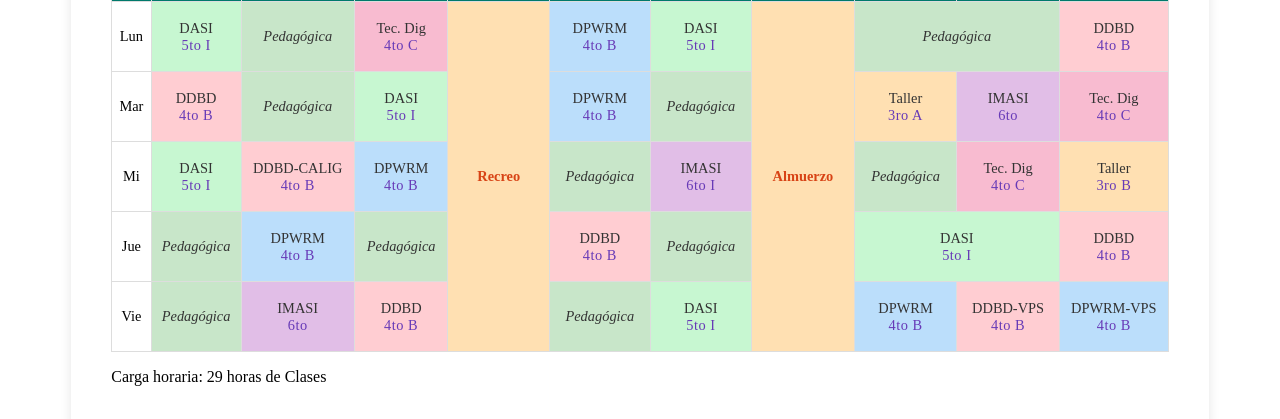
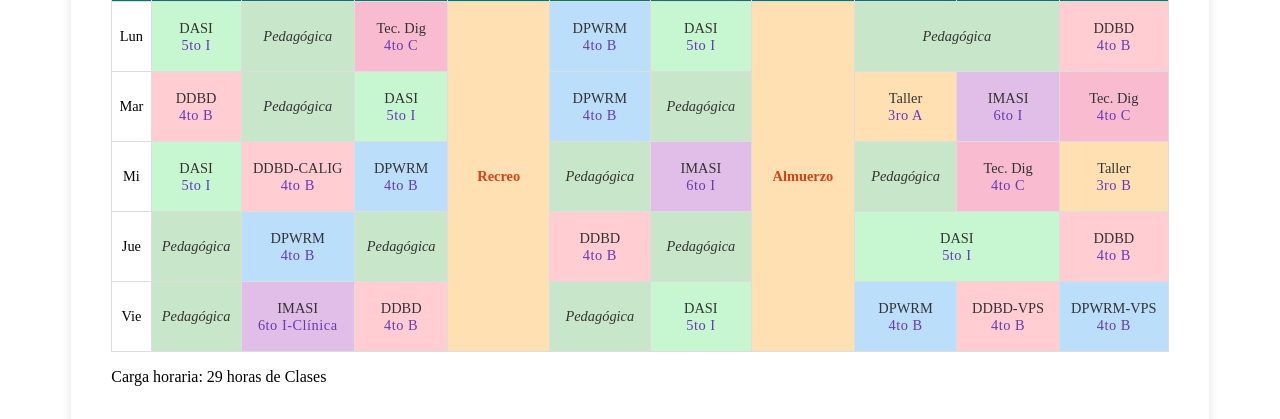
Before and after one commit to jorge21028/portafolio, a Jekyll site: the page Horario.html, which Jekyll copies as it is, in a window 1280 px wide. Shown: the part 370-789 px from the top of the page. Built offline with Jekyll 4.4.1, drawn with Linux system fonts in a browser that asks for light colours.

Commit message:
Update Horario.html

```diff
--- a/Horario.html
+++ b/Horario.html
@@ -55,7 +55,7 @@
                         <td class="clase diseno-web"><a href="DPWRM.html" target="_blank">DPWRM<br><span class="grupo">4to B</span></a></td>
                         <td class="clase Pedagogica">Pedagógica<br><span class="grupo"></span></td>
                         <td class="clase taller"><a href="Talleres.html" target="_blank">Taller<br><span class="grupo">3ro A</span></a></td>
-                        <td class="clase imadsi"><a href="IMASI.html" target="_blank">IMASI<br><span class="grupo">6to</span></a></td>
+                        <td class="clase imadsi"><a href="IMASI.html" target="_blank">IMASI<br><span class="grupo">6to I</span></a></td>
                         <td class="clase tec-dig"><a href="TecDig.html" target="_blank">Tec. Dig<br><span class="grupo">4to C</span></a></td>
                     </tr>
                     <tr>
@@ -82,7 +82,7 @@
                     <tr>
                         <td class="dia">Vie</td>
                         <td class="clase Pedagogica">Pedagógica<br><span class="grupo"></span></td>
-                        <td class="clase imadsi"><a href="IMASI.html" target="_blank">IMASI<br><span class="grupo">6to</span></a></td>
+                        <td class="clase imadsi"><a href="IMASI.html" target="_blank">IMASI<br><span class="grupo">6to I-Clínica</span></a></td>
                         <td class="clase diseno-bd"><a href="DDBD.html" target="_blank">DDBD<br><span class="grupo">4to B</span></a></td>
                         <td class="clase Pedagogica">Pedagógica<br<span class="grupo"></span></td>
                         <td class="clase desarrollo-app"><a href="DASI.html" target="_blank">DASI<br><span class="grupo">5to I</span></a></td>
```
